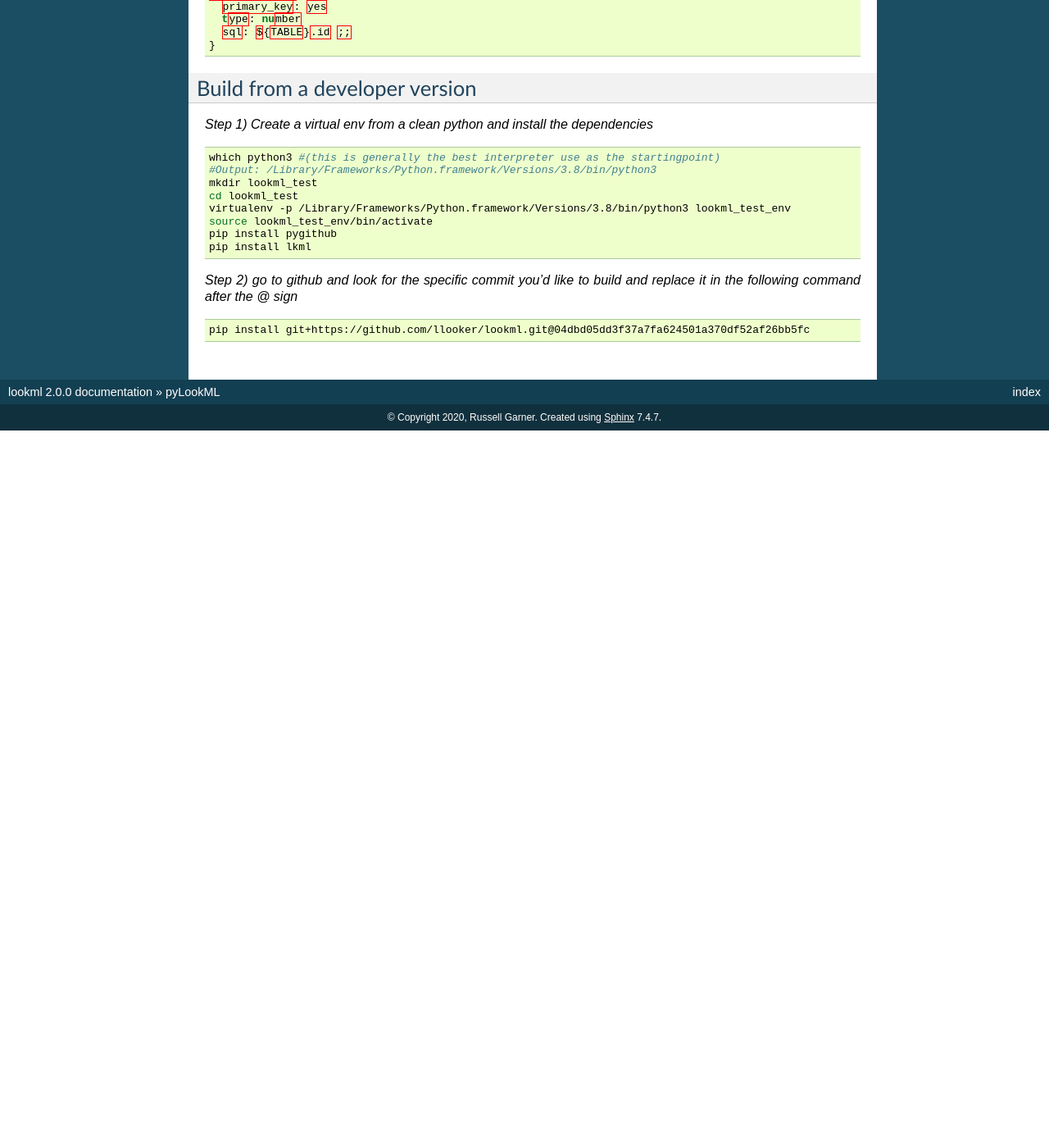
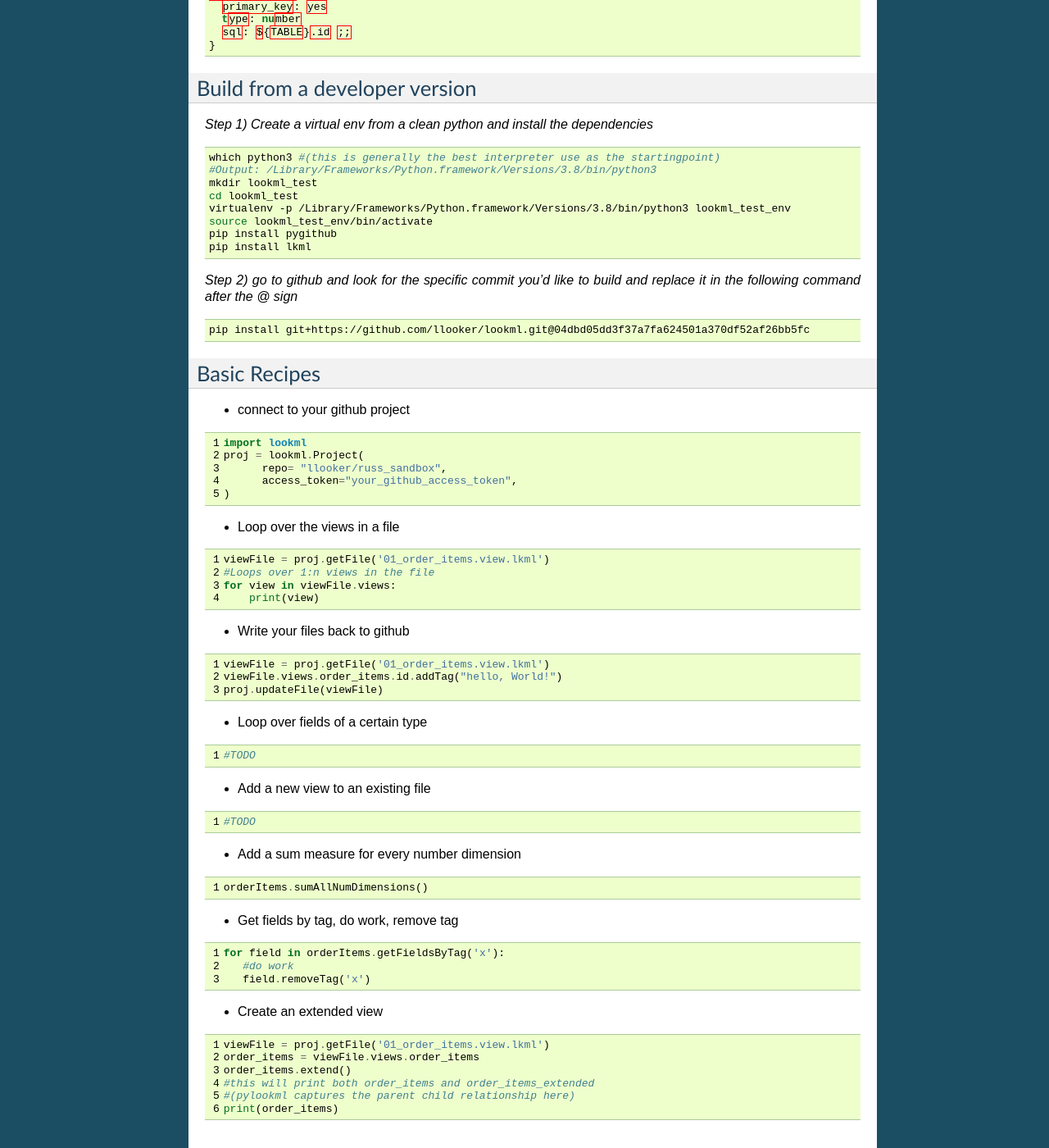
Before and after one commit to looker-open-source/pylookml, a Sphinx documentation site: the page built from lookml/docs/source/index.rst, in a window 1280 px wide and 1400 px high, scrolled down 555 px. Shown: the whole window at 82% size. Built offline with Sphinx 7.4.7, drawn with Linux system fonts in a browser that asks for light colours; before the commit the page ends 1080 px from its top, so only the background shows below that.

Commit message:
more docs changes

```diff
--- a/lookml/docs/source/index.rst
+++ b/lookml/docs/source/index.rst
@@ -65,9 +65,88 @@
    pip install git+https://github.com/llooker/lookml.git@04dbd05dd3f37a7fa624501a370df52af26bb5fc
 
 
+Basic Recipes
+------------------------------
+
+* connect to your github project
+
+.. code-block:: python
+   :linenos:
+
+   import lookml
+   proj = lookml.Project(
+         repo= "llooker/russ_sandbox",
+         access_token="your_github_access_token",
+   )
+
+
+* Loop over the views in a file
+
+.. code-block:: python
+   :linenos:
+
+   viewFile = proj.getFile('01_order_items.view.lkml')
+   #Loops over 1:n views in the file
+   for view in viewFile.views:
+       print(view)
+
+
+* Write your files back to github
+
+.. code-block:: python
+   :linenos:
+
+   viewFile = proj.getFile('01_order_items.view.lkml')
+   viewFile.views.order_items.id.addTag("hello, World!")
+   proj.updateFile(viewFile)
+
+* Loop over fields of a certain type
+
+.. code-block:: python
+   :linenos:
+
+   #TODO
+
+
+* Add a new view to an existing file
+
+.. code-block:: python
+   :linenos:
+
+   #TODO
 
 
 
+* Add a sum measure for every number dimension
+
+.. code-block:: python
+   :linenos:
+
+   orderItems.sumAllNumDimensions()
+
+* Get fields by tag, do work, remove tag
+
+.. code-block:: python
+   :linenos:
+
+   for field in orderItems.getFieldsByTag('x'):
+      #do work
+      field.removeTag('x')
+
+
+
+
+* Create an extended view
+
+.. code-block:: python
+   :linenos:
+
+   viewFile = proj.getFile('01_order_items.view.lkml')
+   order_items = viewFile.views.order_items
+   order_items.extend()
+   #this will print both order_items and order_items_extended
+   #(pylookml captures the parent child relationship here)
+   print(order_items)
 
 
 .. toctree::
```
Also changed, not shown: README.md (+17 -137 lines).
